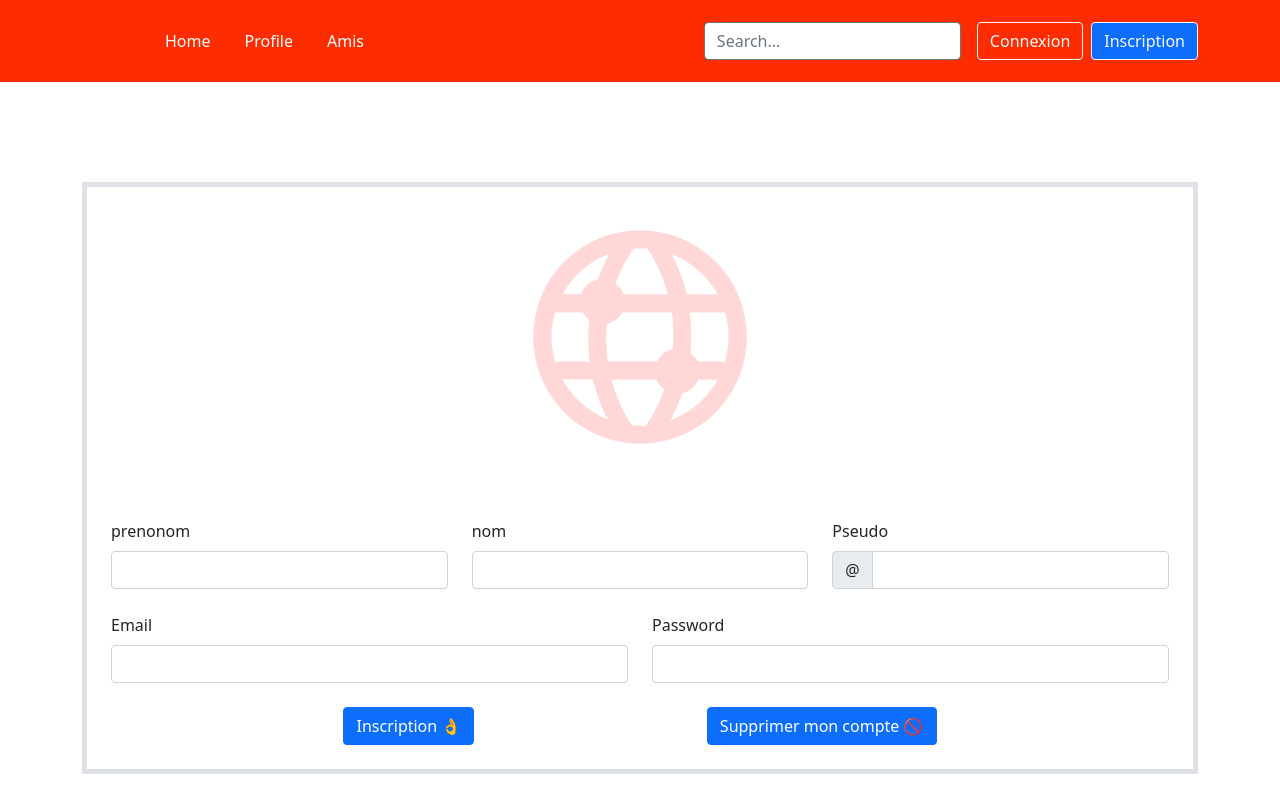
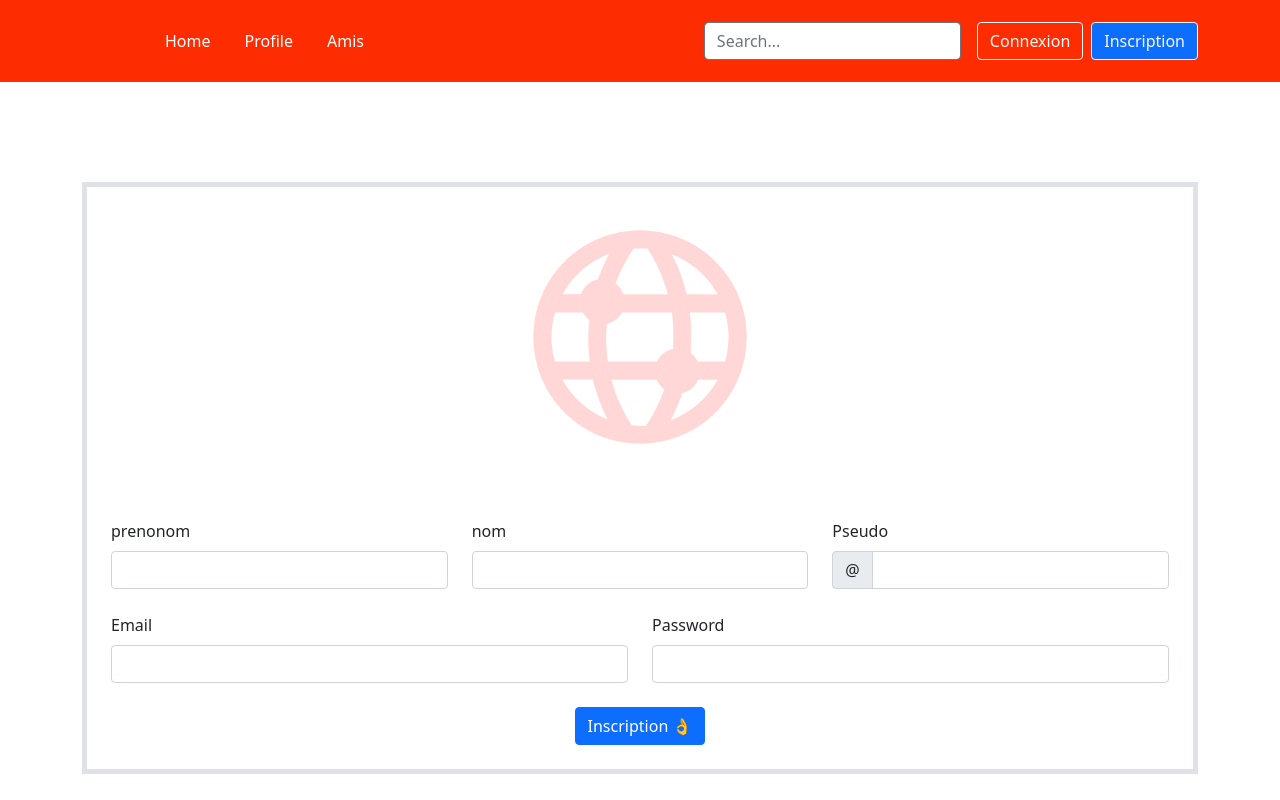
Before and after one commit to Bmajri75/Groupomania_Majri_bechir, a Vue app in the folder frontend/: page /inscription in a window 1280 px wide. Built offline with nearby package versions, Linux system fonts and the light colour scheme.

Commit message:
Page inscription cree

```diff
--- a/frontend/src/components/inscription.vue
+++ b/frontend/src/components/inscription.vue
@@ -38,8 +38,6 @@ export default {
 
         <div class="d-flex justify-content-evenly">
           <button type="submit" class="btn btn-primary">Inscription 👌</button>
-          <button type="submit" class="btn btn-primary">Supprimer mon compte 🚫</button>
-
         </div>
       </form>
     </div>
```
